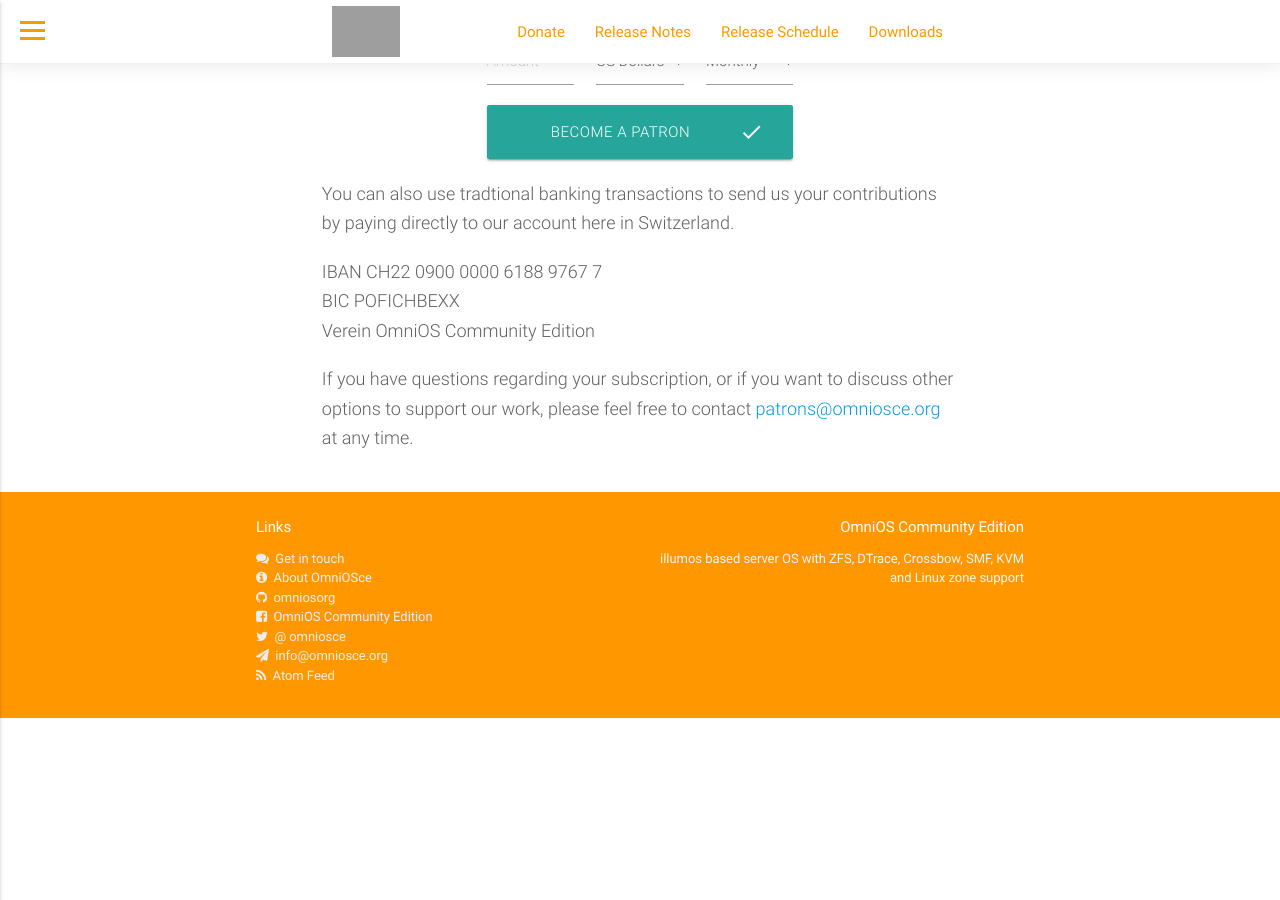
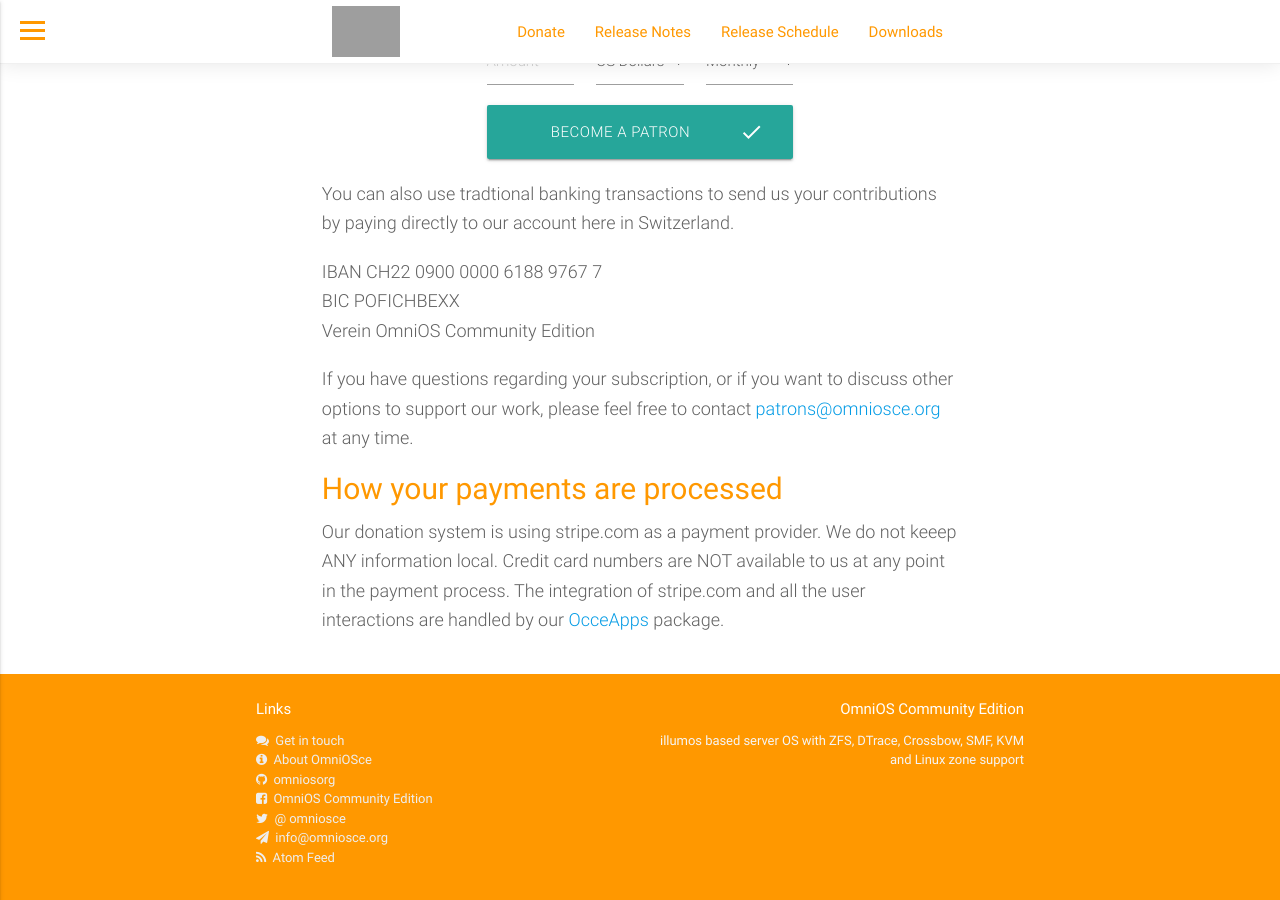
Before and after one commit to omniosorg/omniosorg.github.io, a Jekyll site: the page built from patron.md, in a window 1280 px wide and 900 px high, scrolled down 698 px. Built offline with Jekyll 4.4.1, drawn with Linux system fonts in a browser that asks for light colours; before the commit the page ends 1416 px from its top, so only the background shows below that; grey boxes are pictures that could not be loaded.

Commit message:
add note on occeapps

```diff
--- a/patron.md
+++ b/patron.md
@@ -134,7 +134,13 @@
 BIC POFICHBEXX<br/>
 Verein OmniOS Community Edition
 
-
 If you have questions regarding your subscription, or if you want to
 discuss other options to support our work, please feel free to contact <a
 href="mailto:patrons@omniosce.org">patrons@omniosce.org</a> at any time.
+
+## How your payments are processed
+
+Our donation system is using stripe.com as a payment provider. We do not keeep ANY
+information local. Credit card numbers are NOT available to us at any point
+in the payment process. The integration of stripe.com and all the user
+interactions are handled by our <a href="https://github.com/omniosorg/ooceapps">OcceApps</a> package.
```
